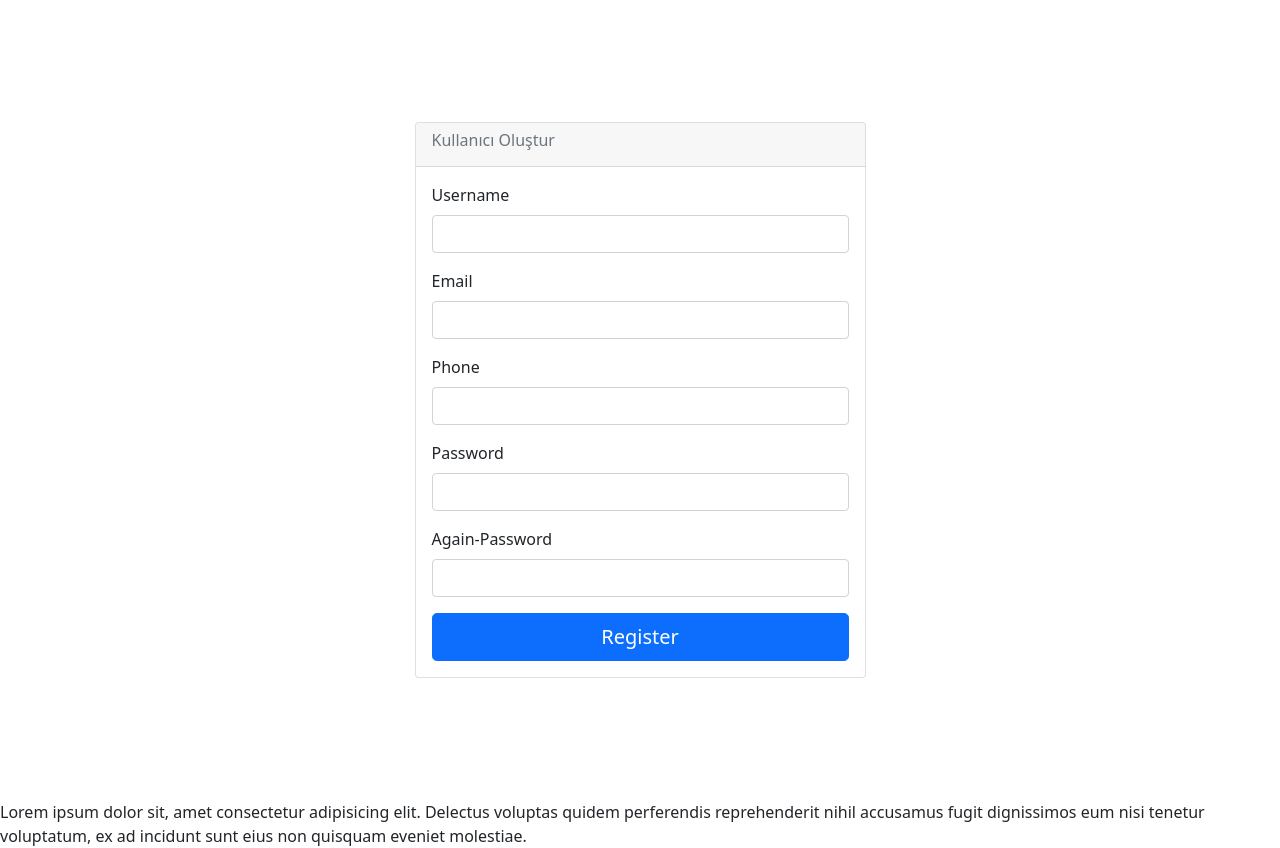
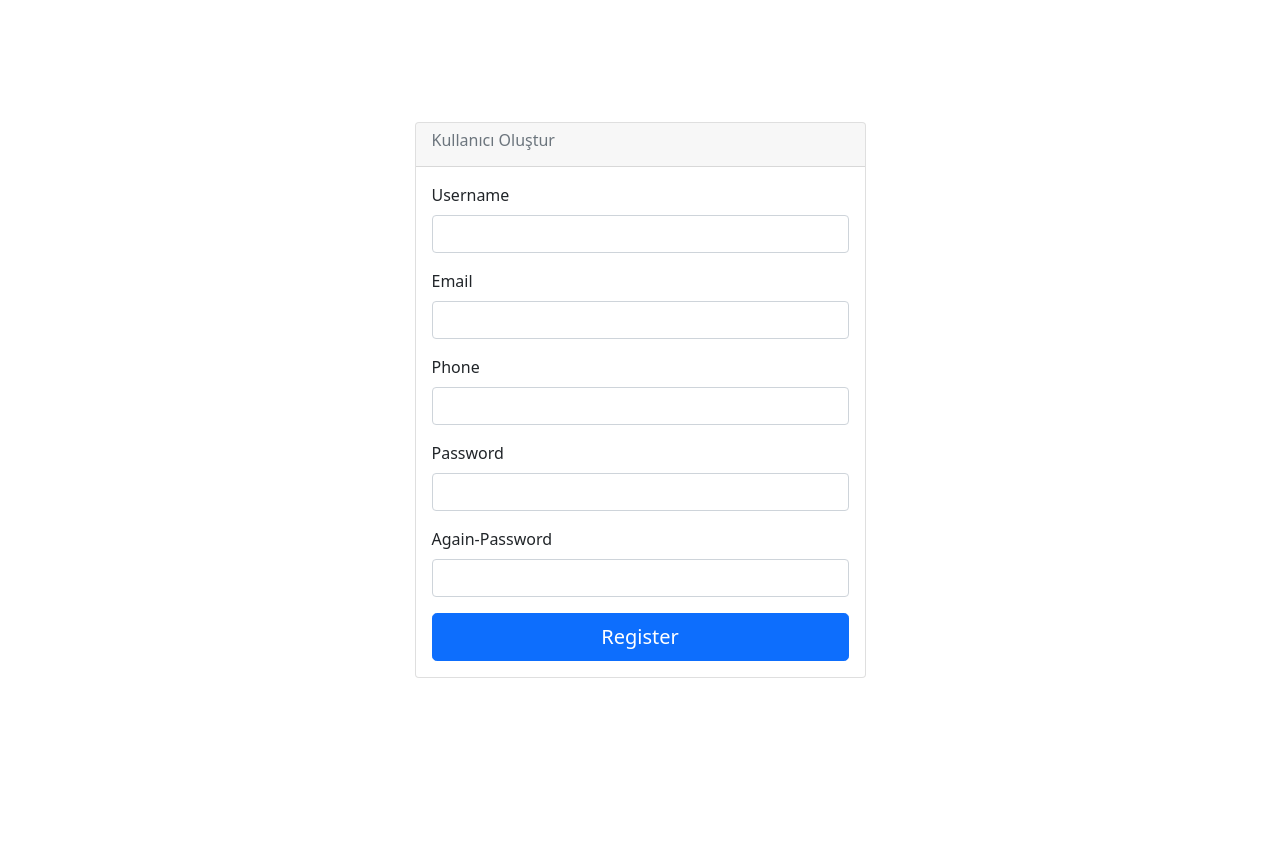
Before and after one commit to sametert/form-validator, a plain HTML site: page index.html in a window 1280 px wide. After the commit the page ends 800 px from the top, so only its background shows below. Drawn offline with nearby package versions, Linux system fonts and the light colour scheme.

Commit message:
son degisiklik

```diff
--- a/index.html
+++ b/index.html
@@ -73,7 +73,7 @@
         </div>
     </div>
 
-    <p>Lorem ipsum dolor sit, amet consectetur adipisicing elit. Delectus voluptas quidem perferendis reprehenderit nihil accusamus fugit dignissimos eum nisi tenetur voluptatum, ex ad incidunt sunt eius non quisquam eveniet molestiae.</p>
+
 
 
 
```
